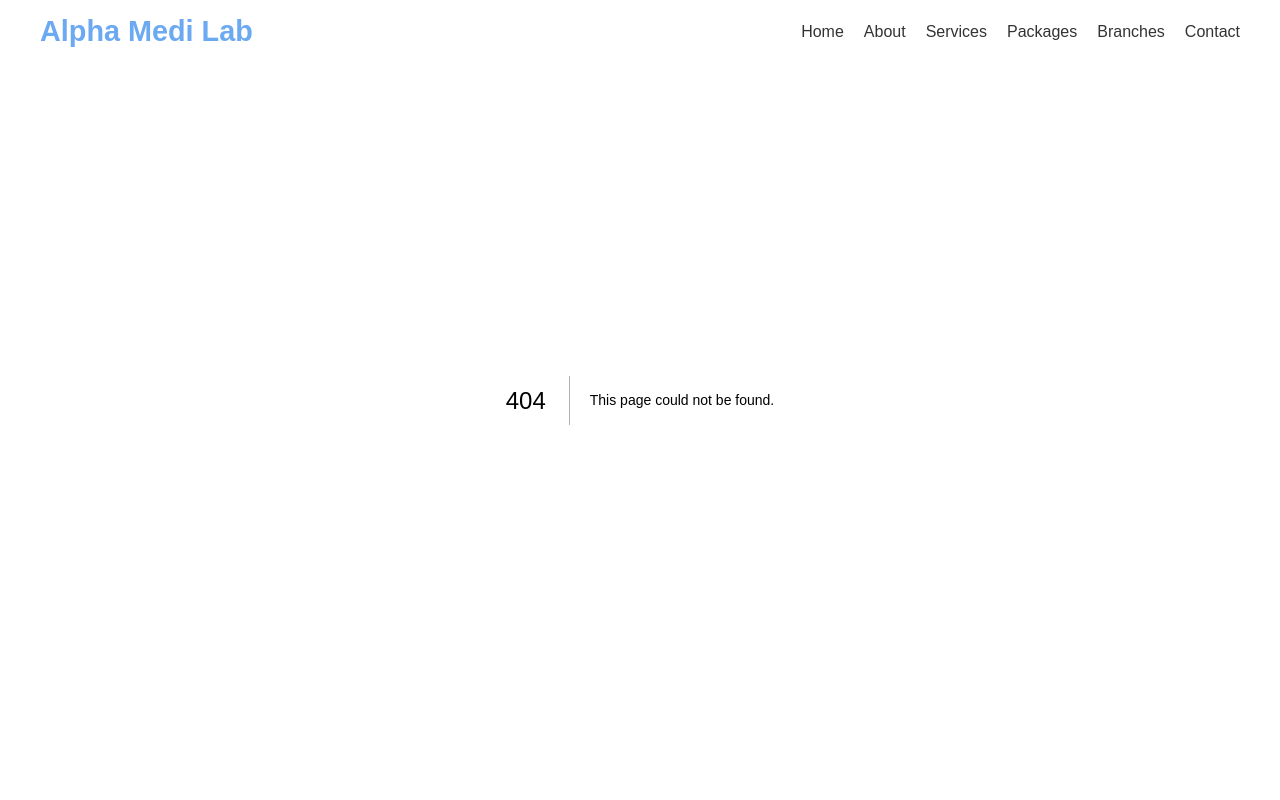
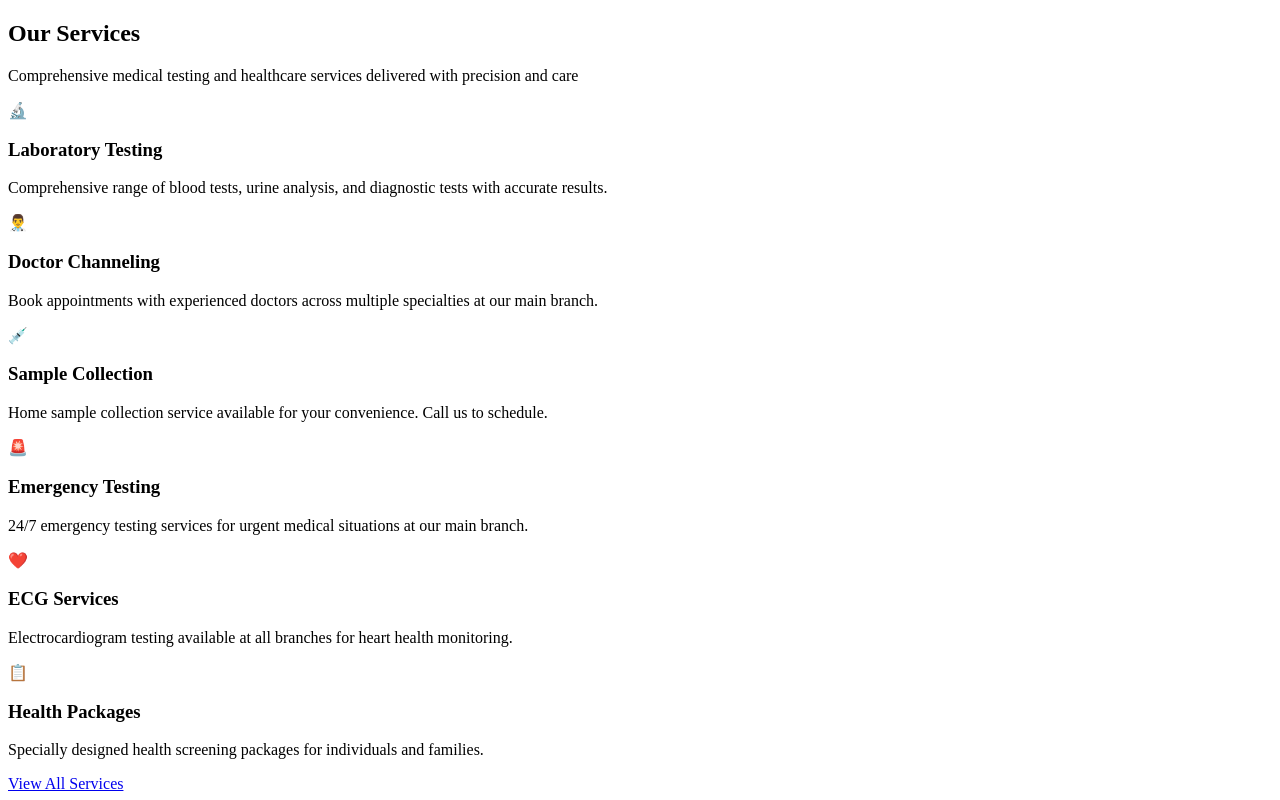
Before and after one commit to tiran-infoxty/alpha-medi-lab, a Next.js app: page /home/ServicesSection in a window 1280 px wide. Before the commit this address had no page. Shown: the top 800 px of the page. Built offline with nearby package versions, Linux system fonts and the light colour scheme.

Commit message:
home page service section

```diff
--- /dev/null
+++ b/pages/home/ServicesSection.tsx
@@ -0,0 +1,105 @@
+"use client";
+import { motion } from "framer-motion";
+import { useInView } from "react-intersection-observer";
+import Link from "next/link";
+
+interface Service {
+  title: string;
+  description: string;
+  icon: string;
+}
+
+const ServicesSection = () => {
+  const [ref, inView] = useInView({
+    triggerOnce: true,
+    threshold: 0.1,
+  });
+
+  const services: Service[] = [
+    {
+      title: "Laboratory Testing",
+      description:
+        "Comprehensive range of blood tests, urine analysis, and diagnostic tests with accurate results.",
+      icon: "🔬",
+    },
+    {
+      title: "Doctor Channeling",
+      description:
+        "Book appointments with experienced doctors across multiple specialties at our main branch.",
+      icon: "👨‍⚕️",
+    },
+    {
+      title: "Sample Collection",
+      description:
+        "Home sample collection service available for your convenience. Call us to schedule.",
+      icon: "💉",
+    },
+    {
+      title: "Emergency Testing",
+      description:
+        "24/7 emergency testing services for urgent medical situations at our main branch.",
+      icon: "🚨",
+    },
+    {
+      title: "ECG Services",
+      description:
+        "Electrocardiogram testing available at all branches for heart health monitoring.",
+      icon: "❤️",
+    },
+    {
+      title: "Health Packages",
+      description:
+        "Specially designed health screening packages for individuals and families.",
+      icon: "📋",
+    },
+  ];
+
+  return (
+    <section id="services" className="home-services-section" ref={ref}>
+      <div className="container">
+        <motion.div
+          className="services-intro"
+          initial={{ opacity: 0, y: 30 }}
+          animate={inView ? { opacity: 1, y: 0 } : { opacity: 0, y: 30 }}
+          transition={{ duration: 0.6 }}
+        >
+          <h2 className="section-title">Our Services</h2>
+          <p className="section-description">
+            Comprehensive medical testing and healthcare services delivered with
+            precision and care
+          </p>
+        </motion.div>
+
+        <div className="services-grid">
+          {services.map((service, index) => (
+            <motion.div
+              key={index}
+              className="service-card-home"
+              initial={{ opacity: 0, y: 30 }}
+              animate={inView ? { opacity: 1, y: 0 } : { opacity: 0, y: 30 }}
+              transition={{ duration: 0.5, delay: index * 0.1 }}
+              whileHover={{ y: -10, scale: 1.02 }}
+            >
+              <div className="service-icon">{service.icon}</div>
+              <h3>{service.title}</h3>
+              <p>{service.description}</p>
+            </motion.div>
+          ))}
+        </div>
+
+        <motion.div
+          className="view-all-services"
+          initial={{ opacity: 0, y: 20 }}
+          animate={inView ? { opacity: 1, y: 0 } : { opacity: 0, y: 20 }}
+          transition={{ duration: 0.6, delay: 0.8 }}
+        >
+          <Link href="/services" className="btn btn-primary">
+            View All Services
+          </Link>
+        </motion.div>
+      </div>
+    </section>
+  );
+};
+
+export default ServicesSection;
```
